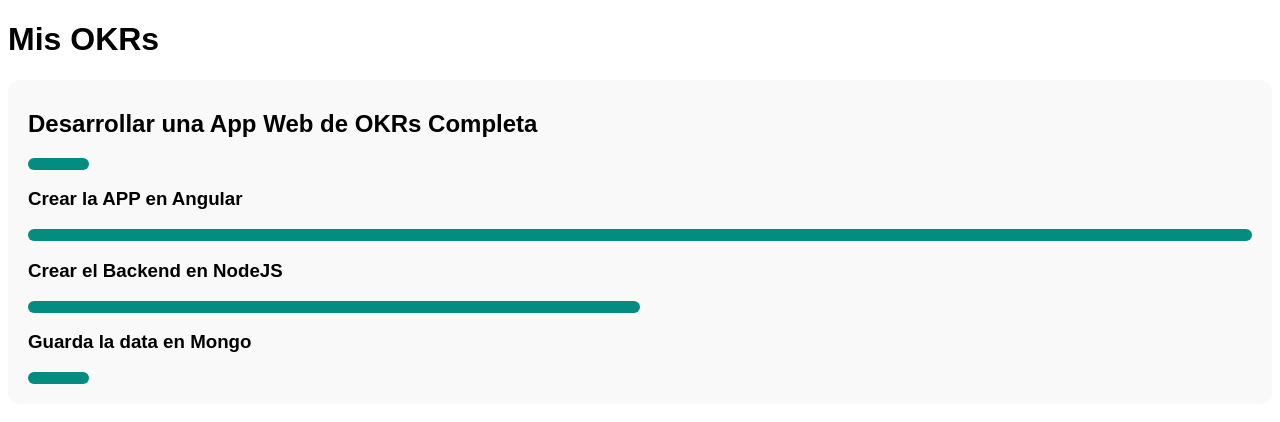
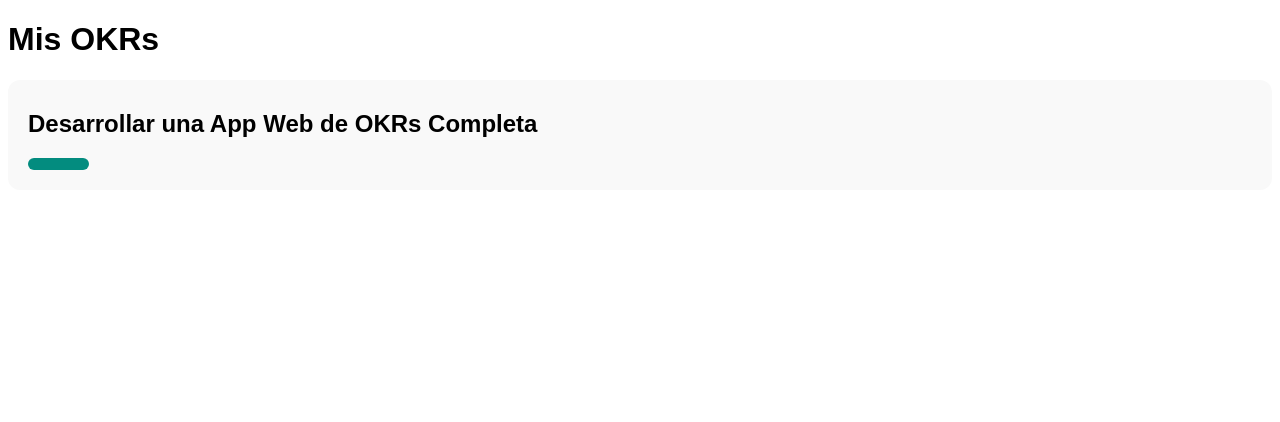
Before and after one commit to Tjiersv/okr-angular-app, an Angular app: page / in a window 1280 px wide. Shown: the top 422 px of the page. Built offline with nearby package versions, Linux system fonts and the light colour scheme.

Commit message:
feat: add more state progress to bar progress

```diff
--- a/src/app/models/index.ts
+++ b/src/app/models/index.ts
@@ -1 +1,2 @@
 export * from './okr.model';
+export * from './progress.model';
--- a/src/app/models/key-results.model.ts
+++ b/src/app/models/key-results.model.ts
@@ -1,6 +1,8 @@
+import { progress } from './progress.model';
+
 export type KeyResults = Array<KeyResult>;
 
 interface KeyResult {
     description: string,
-    progress: number
+    progress: progress
 }
--- a/src/app/models/okr.model.ts
+++ b/src/app/models/okr.model.ts
@@ -1,4 +1,5 @@
 import { KeyResults } from './key-results.model';
+import { progress } from './progress.model';
 
 export type Okr = OkrCompleted | OkrIncompleted;
 
@@ -6,7 +7,7 @@ export type Okrs = Array<Okr>;
 
 interface BaseOkr {
     objective: string,
-    progress: number,
+    progress: progress,
     keyResults: KeyResults,
 }
 
@@ -17,3 +18,9 @@ interface OkrCompleted extends BaseOkr {
 interface OkrIncompleted extends BaseOkr {
     completed: false
 }
+
+
+interface KeyResult {
+    description: string,
+    progress: number
+}
--- /dev/null
+++ b/src/app/models/progress.model.ts
@@ -0,0 +1 @@
+export type progress = 0 | 0.1 | 0.2 | 0.3 | 0.4 | 0.5 | 0.6 | 0.7 | 0.8 | 0.9 | 1;
--- a/src/app/pages/home/components/okr-card/okr-card.component.html
+++ b/src/app/pages/home/components/okr-card/okr-card.component.html
@@ -1,8 +1,10 @@
-<div class="okr-card" *ngFor="let okr of okrs">
+<div class="okr-card" (click)="handlerClick()">
     <h2 class="okr-card__objective">{{ okr.objective }}</h2>
     <app-progress-bar [progress]="okr.progress"></app-progress-bar>
-    <div class="okr-card__keyresults" *ngFor="let keyresult of okr.keyResults">
-        <h3 class="okr-card__keyresults__description">{{ keyresult.description }}</h3>
-        <app-progress-bar [progress]="keyresult.progress"></app-progress-bar>
+    <div class="okr-card__keyresults" *ngIf="showKeyResults">
+        <div *ngFor="let keyresult of okr.keyResults">
+            <h3 class="okr-card__keyresults__description">{{ keyresult.description }}</h3>
+            <app-progress-bar [progress]="keyresult.progress"></app-progress-bar>
+        </div>
     </div>
 </div>
--- a/src/app/pages/home/components/okr-card/okr-card.component.ts
+++ b/src/app/pages/home/components/okr-card/okr-card.component.ts
@@ -1,5 +1,5 @@
 import { Component, Input, OnInit } from '@angular/core';
-import { Okrs } from 'src/app/models';
+import { Okr } from 'src/app/models';
 
 @Component({
   selector: 'app-okr-card',
@@ -8,11 +8,22 @@ import { Okrs } from 'src/app/models';
 })
 export class OkrCardComponent implements OnInit {
 
-  @Input() okrs: Okrs = [];
+  @Input() okr: Okr = {
+    objective: '',
+    progress: 0,
+    keyResults: [],
+    completed: false
+  };
+
+  public showKeyResults = false;
 
   constructor() { }
 
   ngOnInit(): void {
   }
 
+  public handlerClick() {
+    this.showKeyResults = !this.showKeyResults;
+  }
+
 }
--- a/src/app/pages/home/components/progress-bar/progress-bar.component.html
+++ b/src/app/pages/home/components/progress-bar/progress-bar.component.html
@@ -1,3 +1,3 @@
 <div class="progress-bar">
-    <span [class]="barState"></span>
+    <span [class]="progressBarClass"></span>
 </div>
--- a/src/app/pages/home/components/progress-bar/progress-bar.component.scss
+++ b/src/app/pages/home/components/progress-bar/progress-bar.component.scss
@@ -10,16 +10,16 @@
         height: 12px;
     }
 
-    .completed {
-        width: 100%;
-    }
-
-    .half {
-        width: 50%;
-    }
-
-    .init {
-        width: 5%;
-    }
+    .completed { width: 100%; }
+    .ninety { width: 90%; }
+    .eighty { width: 80%; }
+    .seventy { width: 70%; }
+    .sixty { width: 60%; }
+    .fifty { width: 50%; }
+    .forty { width: 40%; }
+    .thirty { width: 30%; }
+    .twenty { width: 20%; }
+    .ten { width: 10%; }
+    .init { width: 5%; }
 
 }
--- a/src/app/pages/home/components/progress-bar/progress-bar.component.ts
+++ b/src/app/pages/home/components/progress-bar/progress-bar.component.ts
@@ -1,11 +1,5 @@
 import { Component, Input, OnInit } from '@angular/core';
-
-enum BarStateEnum {
-  INITIAL = 0,
-  COMPLETED = 1
-}
-
-type BarState = 'init' | 'half' | 'completed';
+import { progress } from 'src/app/models';
 
 @Component({
   selector: 'app-progress-bar',
@@ -14,21 +8,32 @@ type BarState = 'init' | 'half' | 'completed';
 })
 export class ProgressBarComponent implements OnInit {
 
-  @Input() progress: number = 0;
+  @Input() progress: progress = 0;
 
-  public barState: string = 'progress-bar__line';
+  public progressBarClass: string = 'progress-bar__line';
 
   constructor() { }
 
   ngOnInit(): void {
-    const barProgress = this.calculateBarProgress(this.progress);
-    this.barState = `${this.barState} ${barProgress}`;
+    const progressClass = this.getProgressBarClass();
+    this.progressBarClass = `${this.progressBarClass} ${progressClass}`;
   }
 
-  private calculateBarProgress(progress: number): BarState {
-    if (progress === BarStateEnum.INITIAL) return 'init';
-    if (progress > BarStateEnum.INITIAL && progress < BarStateEnum.COMPLETED) return 'half';
-    return 'completed';
+  private getProgressBarClass(): string {
+    const barProgressClass = {
+      1: 'completed',
+      0.9: 'ninety',
+      0.8: 'eighty',
+      0.7: 'seventy',
+      0.6: 'sixty',
+      0.5: 'fifty',
+      0.4: 'forty',
+      0.3: 'thirty',
+      0.2: 'twenty',
+      0.1: 'ten',
+      0: 'init',
+    }
+    return barProgressClass[this.progress];
   }
 
 }
--- a/src/app/pages/home/home.component.html
+++ b/src/app/pages/home/home.component.html
@@ -2,5 +2,6 @@
     <h1>Mis OKRs</h1>
 </header>
 <section>
-    <app-okr-card [okrs]="okrs"></app-okr-card>
+    <app-okr-card *ngFor="let okr of okrs" [okr]="okr">
+    </app-okr-card>
 </section>
--- a/src/app/pages/home/home.component.ts
+++ b/src/app/pages/home/home.component.ts
@@ -19,7 +19,7 @@ export class HomeComponent implements OnInit {
       },
       {
         description: 'Crear el Backend en NodeJS',
-        progress: 0.5
+        progress: 0.3
       },
       {
         description: 'Guarda la data en Mongo',
```
